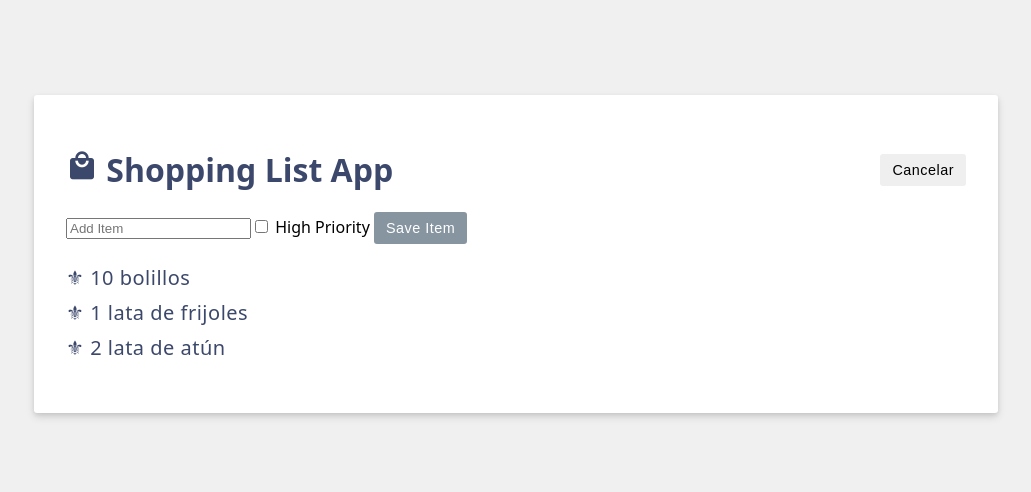
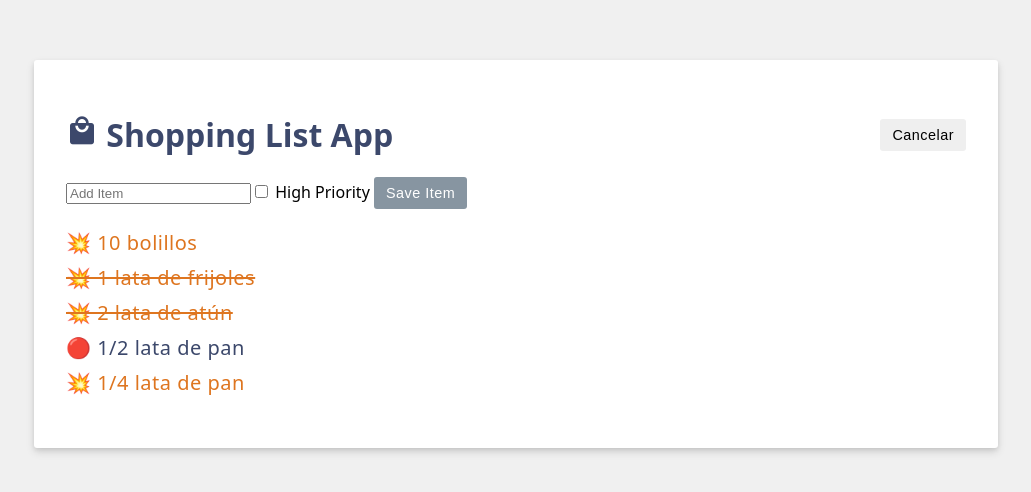
Before and after one commit to YahirArboleya/DADM-2024, a Vue app: page / in a window 1280 px wide. Shown: the part 146-638 px from the top of the page, without its empty margins (124-1155 px from the left). Built offline with nearby package versions, Linux system fonts and the light colour scheme.

Commit message:
🌟FEAT Clases estáticas

```diff
--- a/src/App.vue
+++ b/src/App.vue
@@ -7,9 +7,11 @@ const header = ref("Shopping List App");
 // --- items ---
 //item model
 const items = ref([
-  { id: 1, label: "10 bolillos" },
-  { id: 2, label: "1 lata de frijoles" },
-  { id: 3, label: "2 lata de atún" },
+  { id: 1, label: "10 bolillos", purchased: false, priority : true },
+  { id: 2, label: "1 lata de frijoles", purchased: true, priority : true },
+  { id: 3, label: "2 lata de atún", purchased: true, priority : true },
+  { id: 4, label: "1/2 lata de pan", purchased: false, priority : false },
+  { id: 5, label: "1/4 lata de pan", purchased: false, priority : true },
 ]);
 
 // item method
@@ -88,7 +90,11 @@ v-if="editing">
 
   <!-- Lista -->
   <ul>
-    <li v-for="({ id, label }, index) in items" key="id">⚜ {{ label }}</li>
+    <li v-for = "{label, id, purchased, priority} in items"
+    :key = "id"
+    :class = "{strikeout: purchased, priority : priority}"
+    class = "amazing"
+    >{{ priority ? "💥" : "🔴"}} {{ label }}</li>
   </ul>
 
   <p v-if="items.length === 0">🥀 NO HAY ELEMENTOS EN LA LISTA 🥀</p>
```
